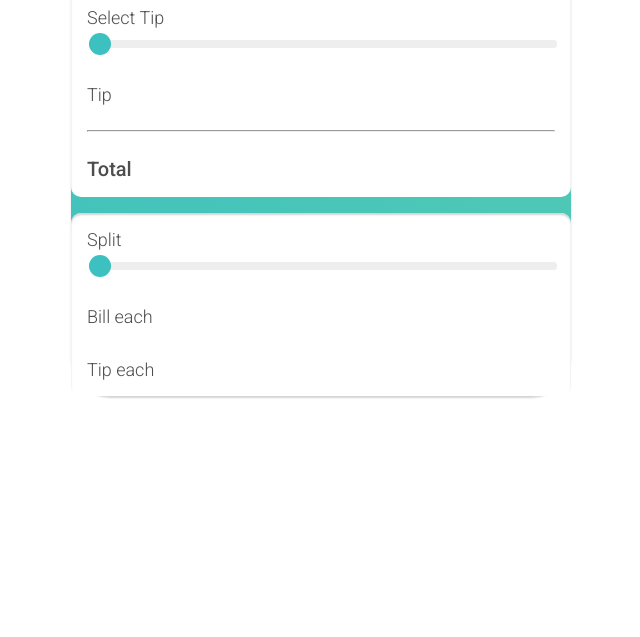
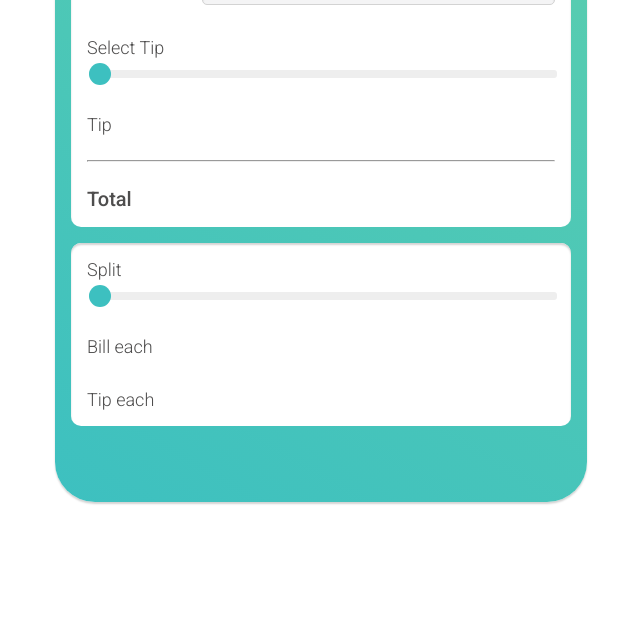
Before and after one commit to yashgupta18/Tip-calculator, a plain HTML site: page index.html in a window 1280 px wide. Shown: the part 163-800 px from the top of the page, without its empty margins (319-959 px from the left). Drawn offline with Linux system fonts and the light colour scheme.

Commit message:
Update styles.css
Improved Css

```diff
--- a/styles.css
+++ b/styles.css
@@ -9,7 +9,7 @@ main{
     max-width: 50rem;
     margin: 2rem auto;
     background: linear-gradient(30deg,#3dc0c0,#5bceae);
-    padding: 3rem 1.6rem,6rem,1.6rem;
+    padding: 3rem 1.6rem 6rem 1.6rem;
     border-radius: 4rem;
     box-shadow: 0 2px 2px lightgray;
 }
```
